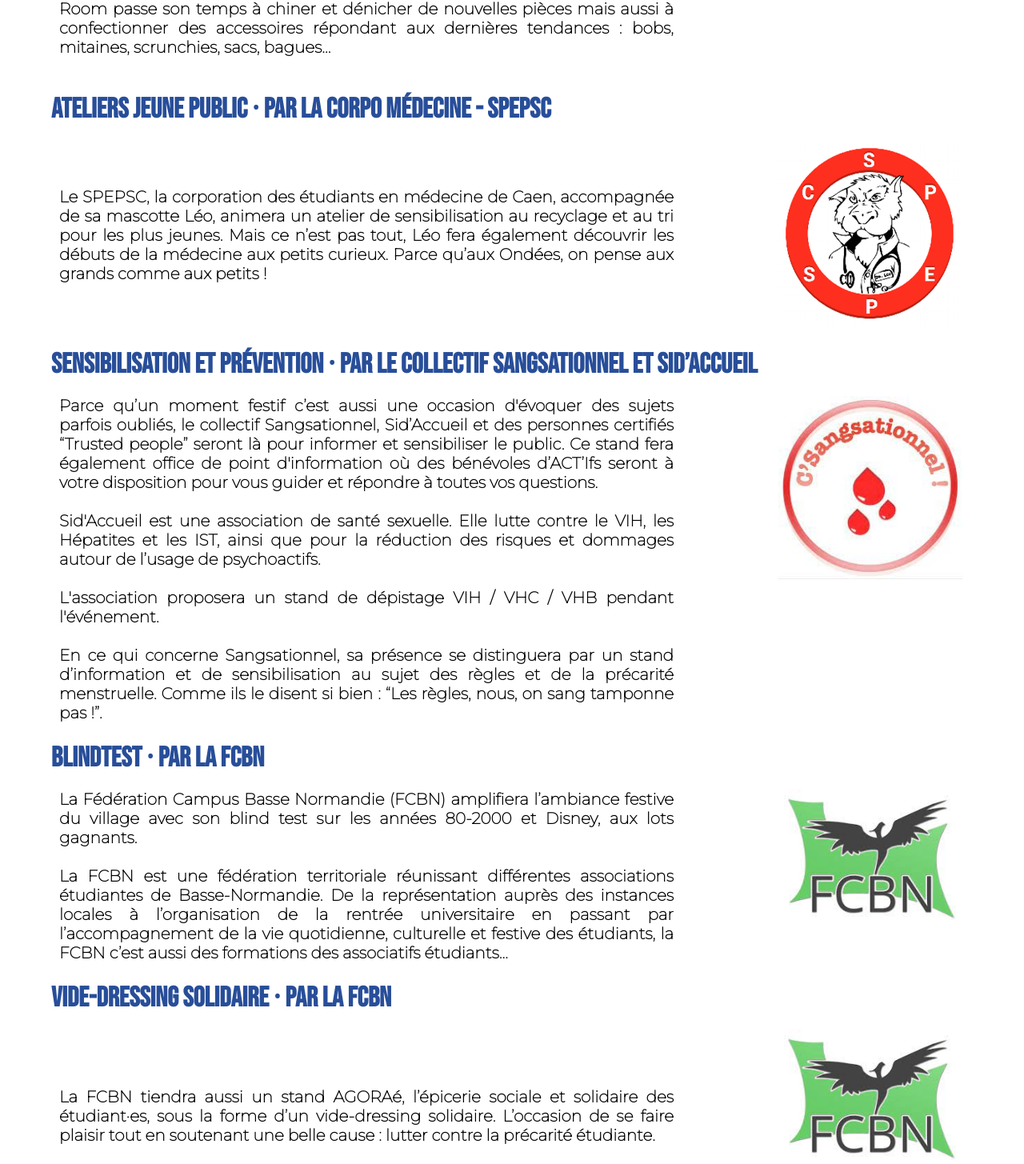
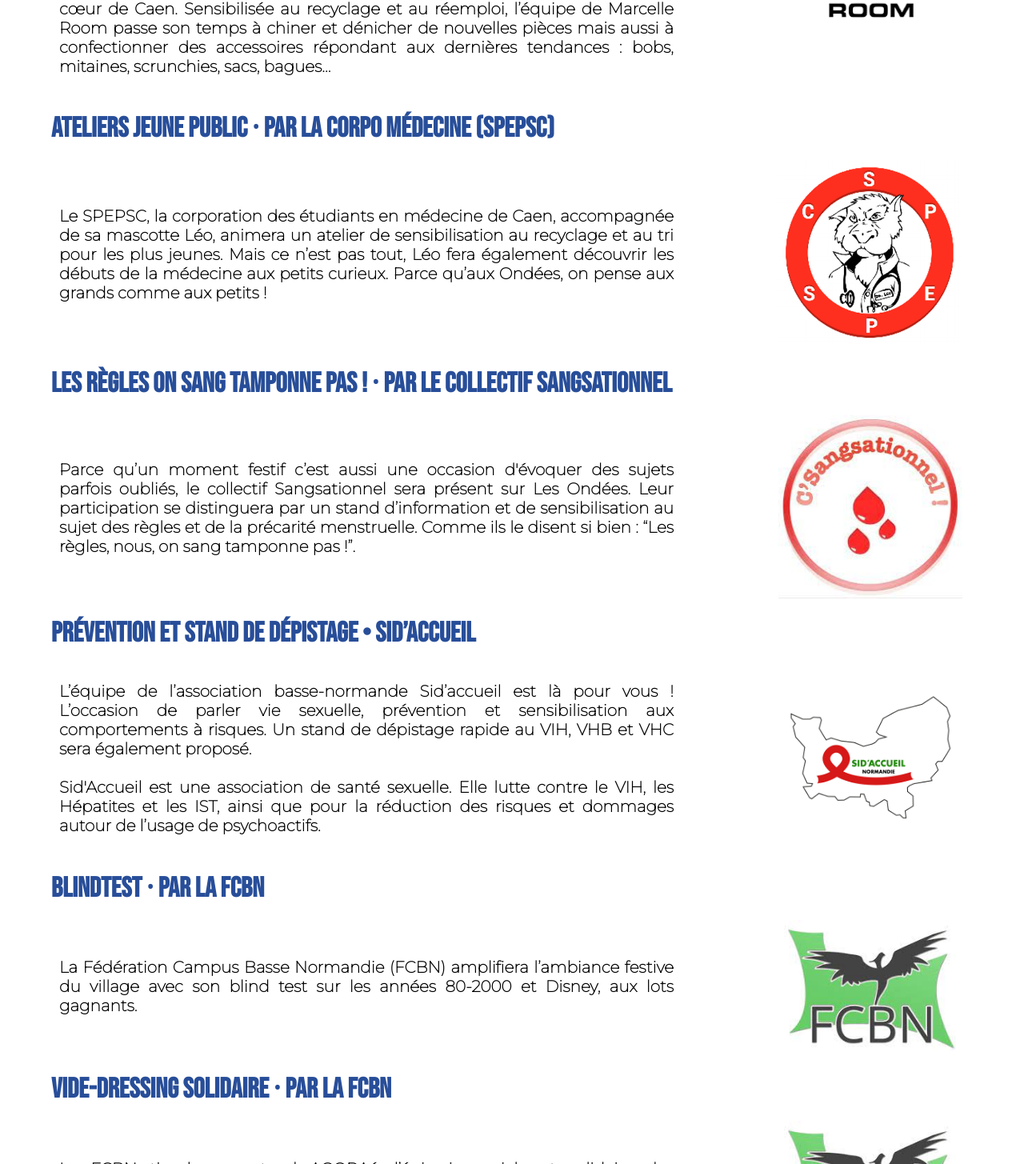
Before and after one commit to BaptisteLaisney/Cem, a Vue app: page /Village in a window 1280 px wide. Shown: the part 1255-2710 px from the top of the page at 80% size. Built offline with nearby package versions, Linux system fonts and the light colour scheme.

Commit message:
ajout de l'artiste smalltunez, changement dans les informations du village, ajout calvados

```diff
--- a/src/components/Accueil/Artistes.vue
+++ b/src/components/Accueil/Artistes.vue
@@ -4,7 +4,7 @@
         <Artiste id="A2H" artiste="A2H" image="A2H.jpg" v-on:click="gotoA2H" horaires="20h55 – 22h10"/>
         <Artiste id="Jyeu" artiste="J Y E U H A I R" image="Jyeuhair.jpg" v-on:click="gotoJyeu" horaires="19h50 – 20h35"/>
         <Artiste id="SonVert" artiste="Le Son Vert" image="SonVert.jpg" v-on:click="gotoSonVert" horaires="19h00 – 19h30"/>
-        <Artiste id="Dj" artiste="DJ Set" image="dj.jpg" v-on:click="gotoDj" horaires="23h40 – 00h30"/>
+        <Artiste id="Dj" artiste="DJ Set" image="smalltunez.jpg" v-on:click="gotoDj" horaires="23h40 – 00h30"/>
     </div>
 </template>
 <style scoped>
--- a/src/views/Accueil.vue
+++ b/src/views/Accueil.vue
@@ -21,7 +21,7 @@
 
     <h1>Un Village culturel</h1>
     <div class="textPresentation">
-      Le village culturel des Ondées est à retrouver dès 14H, le samedi 4 juin 2022, sur l'esplanade du Cargö.Evénement responsable, Les Ondées invitent le public à découvrir son village culturel association musiques, vie étudiante et développement durable. Dans une ambiance conviviale, les associations étudiantes se mobilisent pour proposer des animations tout public, une exposition, un espace détente et bien plus encore (programme bientôt disponible).
+      Le village culturel des Ondées est à retrouver dès 14H, le samedi 4 juin 2022, sur l'esplanade du Cargö.Evénement responsable, Les Ondées invitent le public à découvrir son village culturel association musiques, vie étudiante et développement durable. Dans une ambiance conviviale, les associations étudiantes se mobilisent pour proposer des animations tout public, une exposition, un espace détente et bien plus encore. Vous pouvez retrouver ces informations dans l'onglet village culturel.
     </div>
   </div>
 </template>
--- a/src/views/Partenaires.vue
+++ b/src/views/Partenaires.vue
@@ -32,7 +32,7 @@ export default {
         { message: 'Institutionnels/RégionNormandie.png' },
         { message: 'Institutionnels/AtoutNormandie.jpg' },
 
-        // { message: 'Institutionnels/DepartementCalvados.png' },
+        { message: 'Institutionnels/DepartementCalvados.png' },
         { message: 'Institutionnels/FAGE.png' }
       ]
     },
--- a/src/views/Programmation.vue
+++ b/src/views/Programmation.vue
@@ -7,7 +7,7 @@
         <Presentationg id="A2H_pres" color = "rgb(207,54,48)" link_yt ="https://www.youtube.com/embed/kUhDGwYKCNY" artiste="A2H" image="A2H.jpg" :presentation_text="getTextA2H()" insta="https://www.instagram.com/a2hpalace/" face="https://www.facebook.com/profile.php?id=100050381984536" />
         <Presentationd id="Jyeu_pres" color = "rgb(219,204,181)" link_yt ="https://www.youtube.com/embed/z-DZQ1zVfzY" artiste="J Y E U H A I R" image="Jyeuhair.jpg" :presentation_text="getTextJyeu()" insta="https://www.instagram.com/jyeuhair/" face="https://www.facebook.com/jyeuhairjyeuhair/" />
         <Presentationg id="SonVert_pres" color = "rgb(207,54,48)" link_yt ="https://www.youtube.com/embed/adVwWG9UKGU" artiste="Le Son Vert" image="SonVert.jpg" :presentation_text="getTextSonVert()" insta="https://www.instagram.com/lesonvert_/" face="https://www.facebook.com/lesonvert" />
-        <Presentationd id="Dj_pres" color = "rgb(207,54,48)"  artiste="Dj Set" image="dj.jpg" :presentation_text="getTextDj()" />
+        <Presentationd id="Dj_pres" color = "rgb(207,54,48)"  artiste="Dj Set" image="smalltunez.jpg" :presentation_text="getTextSmallTunez()" />
     </div>
 </template>
 <script>
@@ -43,8 +43,8 @@ export default {
       return "Basé sur un univers loufoque, Le Son Vert assume une direction artistique festive abordant des thèmes volontairement légers qui plongent les spectateurs dans une prestation théâtrale ou trois personnages fictifs « Jeff, Tonton et DJ Brice » au look kitsch se mettent en scène pour promouvoir un style de musique qu’ils appellent « L’EDM Tuning ». <br><br>"+
       "Le Son Vert est issu de la sélection du Tremplin Phénix Normandie édition 2022."
     },
-    getTextDj(){
-      return "À venir"
+    getTextSmallTunez(){
+      return "Dj compositeur, rappeur, musicien, l'artiste polyvalent SmallTunez, talent propulsé par Label Seven, est habitué à se produire dans les soirées aussi bien Caennaises que parisiennes."
     }
 
   }
--- a/src/views/Village.vue
+++ b/src/views/Village.vue
@@ -22,16 +22,17 @@ export default {
   methods:{
     getAnimations(){
       return[
-        {"image" : "ESAM.png" ,"nom" : "Atelier Sérigraphie et Exposition ⸱ par l’Asso étudiante de l’ésam", "presentation" : "Les élèves de l’École Supérieure d’Arts et Médias de Caen (Ésam) vous proposeront un atelier de sérigraphie afin que vous puissiez vous initier à cette technique et repartir avec un joli souvenir de cette journée ! Le but sera de personnaliser votre tote bag vierge. Pour cela, rien de plus simple : amenez votre propre tote bag ou achetez-en un sur place. <br><br> En parallèle, les étudiants vendront leurs travaux. Admirez un large choix d’estampes et autres créations réalisées par des étudiants volontaires au travers d’une exposition."},
-        {"image" : "Seven.png" ,"nom" : "Atelier Création Rap ⸱ par Label Seven", "presentation" : "Sur son stand, Label Seven vous proposera de se retrouver autour d’une animation interactive et créative durant laquelle vous pourrez participer à la création d’un morceau de rap aux côtés d’artistes du milieu. Pour clôturer cette journée d’initiation, un concert et un Open Mic seront organisés !<br>Un stand de merchandising sera également à disposition, avec vos artistes et auto-entrepreneurs Caennais préférés. "},
-        {"image" : "Marcelle.png" ,"nom" : "Friperie et Upcycling ⸱ par Marcelle Room", "presentation" : "En plus de son stand de friperie, Marcelle Room transformera vos vieux vêtements en de nouveaux accessoires, pour être à la pointe de la mode ! <br><br> Marcelle Room, c’est quoi ? C’est une boutique de seconde main située au cœur de Caen. Sensibilisée au recyclage et au réemploi, l’équipe de Marcelle Room passe son temps à chiner et dénicher de nouvelles pièces mais aussi à confectionner des accessoires répondant aux dernières tendances : bobs, mitaines, scrunchies, sacs, bagues…"},
-        {"image" : "CorpoMedecine.png" ,"nom" : "Ateliers jeune public ⸱ par la Corpo Médecine - SPEPSC", "presentation" : "Le SPEPSC, la corporation des étudiants en médecine de Caen, accompagnée de sa mascotte Léo, animera un atelier de sensibilisation au recyclage et au tri pour les plus jeunes. Mais ce n’est pas tout, Léo fera également découvrir les débuts de la médecine aux petits curieux. Parce qu’aux Ondées, on pense aux grands comme aux petits !"},
-        {"image" : "Sangsationnel.jpg" ,"nom" : "Sensibilisation et Prévention ⸱ par le Collectif Sangsationnel et Sid’Accueil", "presentation" : "Parce qu’un moment festif c’est aussi une occasion d'évoquer des sujets parfois oubliés, le collectif Sangsationnel, Sid’Accueil et des personnes certifiés “Trusted people” seront là pour informer et sensibiliser le public. Ce stand fera également office de point d'information où des bénévoles d’ACT’Ifs seront à votre disposition pour vous guider et répondre à toutes vos questions.<br><br> Sid'Accueil est une association de santé sexuelle. Elle lutte contre le VIH, les Hépatites et les IST, ainsi que pour la réduction des risques et dommages autour de l’usage de psychoactifs. <br><br> L'association proposera un stand de dépistage VIH / VHC / VHB pendant l'événement. <br><br> En ce qui concerne Sangsationnel, sa présence se distinguera par un stand d’information et de sensibilisation au sujet des règles et de la précarité menstruelle. Comme ils le disent si bien : “Les règles, nous, on sang tamponne pas !”."},
-        {"image" : "FCBN.jpg" ,"nom" : "Blindtest ⸱ par la FCBN", "presentation" : "La Fédération Campus Basse Normandie (FCBN) amplifiera l’ambiance festive du village avec son blind test sur les années 80-2000 et Disney, aux lots gagnants.  <br><br> La FCBN est une fédération territoriale réunissant différentes associations étudiantes de Basse-Normandie. De la représentation auprès des instances locales à l’organisation de la rentrée universitaire en passant par l’accompagnement de la vie quotidienne, culturelle et festive des étudiants, la FCBN c’est aussi des formations des associatifs étudiants…"},
-        {"image" : "FCBN.jpg" ,"nom" : "Vide-dressing solidaire ⸱ par la FCBN", "presentation" : "<br><br> La FCBN tiendra aussi un stand AGORAé, l’épicerie sociale et solidaire des étudiant·es, sous la forme d’un vide-dressing solidaire. L’occasion de se faire plaisir tout en soutenant une belle cause : lutter contre la précarité étudiante."},
+        {"image" : "ESAM.png" ,"nom" : "Atelier Sérigraphie et Exposition ⸱ par l’Asso étudiante de l’ésam", "presentation" : "Les élèves de l’École Supérieure d’Arts et Médias de Caen (Ésam) vous proposeront un atelier de sérigraphie afin que vous puissiez vous initier à cette technique et repartir avec un joli souvenir de cette journée ! Le but sera de personnaliser votre tote bag vierge. Pour cela, rien de plus simple : amenez votre propre tote bag ou achetez-en un sur place. <br><br> En parallèle, les étudiants vendront leurs travaux. Admirez un large choix d’estampes et autres créations réalisées par des étudiants volontaires au travers d’une exposition. "},
+        {"image" : "Seven.png" ,"nom" : "Atelier Création Rap ⸱ par Label Seven", "presentation" : "Sur son stand, Label Seven vous proposera de se retrouver autour d’une animation interactive et créative durant laquelle vous pourrez participer à la création d’un morceau de rap aux côtés d’artistes du milieu. Pour clôturer cette journée d’initiation, un concert et un Open Mic seront organisés ! <br><br> Un stand de merchandising sera également à disposition, avec vos artistes et auto-entrepreneurs Caennais préférés. "},
+        {"image" : "Marcelle.png" ,"nom" : "Friperie et Upcycling ⸱ par Marcelle Room", "presentation" : "En plus de son stand de friperie, Marcelle Room transformera vos vieux vêtements en de nouveaux accessoires, pour être à la pointe de la mode ! <br><br>Marcelle Room, c’est quoi ? C’est une boutique de seconde main située au cœur de Caen. Sensibilisée au recyclage et au réemploi, l’équipe de Marcelle Room passe son temps à chiner et dénicher de nouvelles pièces mais aussi à confectionner des accessoires répondant aux dernières tendances : bobs, mitaines, scrunchies, sacs, bagues…"},
+        {"image" : "CorpoMedecine.png" ,"nom" : "Ateliers jeune public ⸱ par la Corpo Médecine (SPEPSC)", "presentation" : "Le SPEPSC, la corporation des étudiants en médecine de Caen, accompagnée de sa mascotte Léo, animera un atelier de sensibilisation au recyclage et au tri pour les plus jeunes. Mais ce n’est pas tout, Léo fera également découvrir les débuts de la médecine aux petits curieux. Parce qu’aux Ondées, on pense aux grands comme aux petits !"},
+        {"image" : "Sangsationnel.jpg" ,"nom" : "Les règles on sang tamponne pas ! ⸱ par le Collectif Sangsationnel", "presentation" : "Parce qu’un moment festif c’est aussi une occasion d'évoquer des sujets parfois oubliés, le collectif Sangsationnel sera présent sur Les Ondées. Leur participation se distinguera par un stand d’information et de sensibilisation au sujet des règles et de la précarité menstruelle. Comme ils le disent si bien : “Les règles, nous, on sang tamponne pas !”."},
+        {"image" : "Sidaccueil.png" ,"nom" : "Prévention et stand de dépistage • Sid’Accueil", "presentation" : "L’équipe de l’association basse-normande Sid’accueil est là pour vous ! L’occasion de parler vie sexuelle, prévention et sensibilisation aux comportements à risques. Un stand de dépistage rapide au VIH, VHB et VHC sera également proposé.<br><br>Sid'Accueil est une association de santé sexuelle. Elle lutte contre le VIH, les Hépatites et les IST, ainsi que pour la réduction des risques et dommages autour de l’usage de psychoactifs. "},
+        {"image" : "FCBN.jpg" ,"nom" : "Blindtest ⸱ par la FCBN", "presentation" : "La Fédération Campus Basse Normandie (FCBN) amplifiera l’ambiance festive du village avec son blind test sur les années 80-2000 et Disney, aux lots gagnants."},
+        {"image" : "FCBN.jpg" ,"nom" : "Vide-dressing solidaire ⸱ par la FCBN", "presentation" : "La FCBN tiendra un stand AGORAé, l’épicerie sociale et solidaire des étudiant·es, sous la forme d’un vide-dressing solidaire. L’occasion de se faire plaisir tout en soutenant une belle cause : lutter contre la précarité étudiante."},
         {"image" : "BU.png" ,"nom" : "BU Ephémère ⸱ par le SCD de l’Université Caen Normandie", "presentation" : "Le Service Commun de la Documentation de l’université de Caen Normandie mettra à disposition une sélection de livres autour des thèmes de la musique et de la culture."},
-        {"image" : "Audacieux.png" ,"nom" : "Les Audacieux Normands ⸱ par la Caisse d’Epargne Normandie", "presentation" : "Les Audacieux normands, c’est tous ces normands qui se sont lancés, qui se lancent ou qui doutent encore et qui montrent l’exemple à leurs futures homonymes. Leurs portraits, leurs conseils et leurs témoignages accompagnent l’audace en Normandie. Ce dispositif permet aussi bien de créer l’inspiration que de catalyser les talents normands. L’organisation et la création d’articles, de podcasts et d’événements “inspirants” permettent à des créateurs, des entrepreneurs, des sportifs, ou encore des artistes régionaux de partager leurs parcours, leurs expériences et leurs engagements.<br><br>Justement, Pablo Raison, un jeune audacieux normand qui a vu son talent mis en lumière grâce à la réalisation de cartes géographiques, sera présent sur le stand. Il n’y a rien de mieux que l’expérience pour illustrer et inspirer les audacieux de notre Région !"},
-        {"image" : "Actif.png" ,"nom" : "Espace Détente, Foodtrucks et Stand photos ⸱ par ACT’Ifs Campus 3", "presentation" : "Sur l’esplanade du Cargö, retrouvez un espace dédié à la détente et à l’échange avec plusieurs stands de restauration et un bar associatif où l’on vous servira vos softs et cocktails préférés. <br> Pour finir, immortalisez votre journée en repartant avec un cliché Polaroïd."}
+        {"image" : "Audacieux.png" ,"nom" : "Les Audacieux Normands ⸱ par la Caisse d’Epargne Normandie", "presentation" : "Les Audacieux normands, c’est tous ces normands qui se sont lancés, qui se lancent ou qui doutent encore et qui montrent l’exemple à leurs futures homonymes. Leurs portraits, leurs conseils et leurs témoignages accompagnent l’audace en Normandie. Ce dispositif permet aussi bien de créer l’inspiration que de catalyser les talents normands. L’organisation et la création d’articles, de podcasts et d’événements “inspirants” permettent à des créateurs, des entrepreneurs, des sportifs, ou encore des artistes régionaux de partager leurs parcours, leurs expériences et leurs engagements. <br><br>Justement, Pablo Raison, un jeune audacieux normand qui a vu son talent mis en lumière grâce à la réalisation de cartes géographiques, sera présent sur le stand. Il n’y a rien de mieux que l’expérience pour illustrer et inspirer les audacieux de notre Région !"},
+        {"image" : "Actif.png" ,"nom" : "Espace Détente, Foodtrucks et Stand photos ⸱ par ACT’Ifs Campus 3", "presentation" : "Sur l’esplanade du Cargö, retrouvez un espace dédié à la détente et à l’échange avec plusieurs stands de restauration et un bar associatif où l’on vous servira vos softs et cocktails préférés. Pour finir, immortalisez votre journée en repartant avec un cliché Polaroïd. "}
       ]
     }
   }
```
Also changed, not shown: 1 other file (tests, documents, lock files or other folders).
